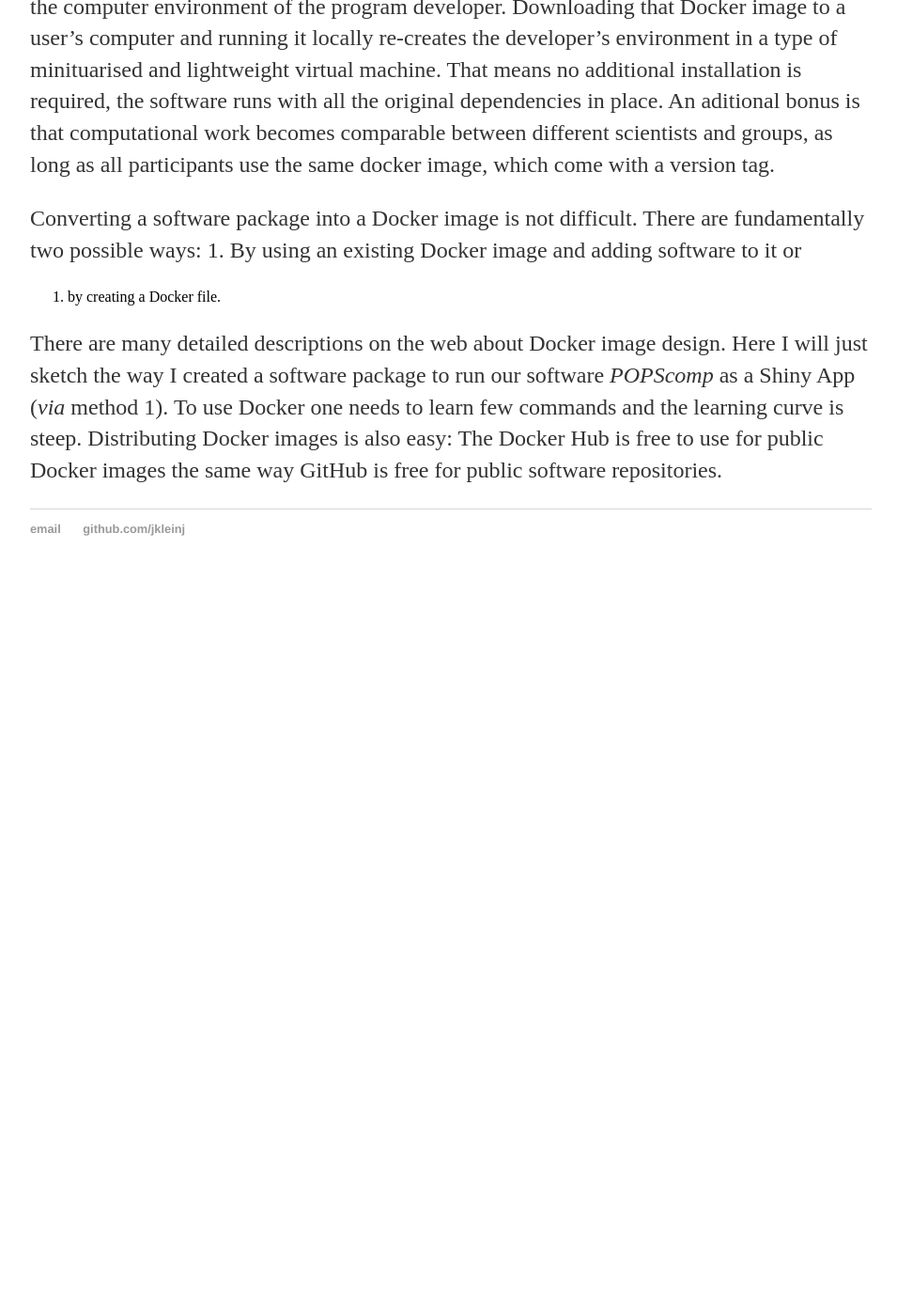
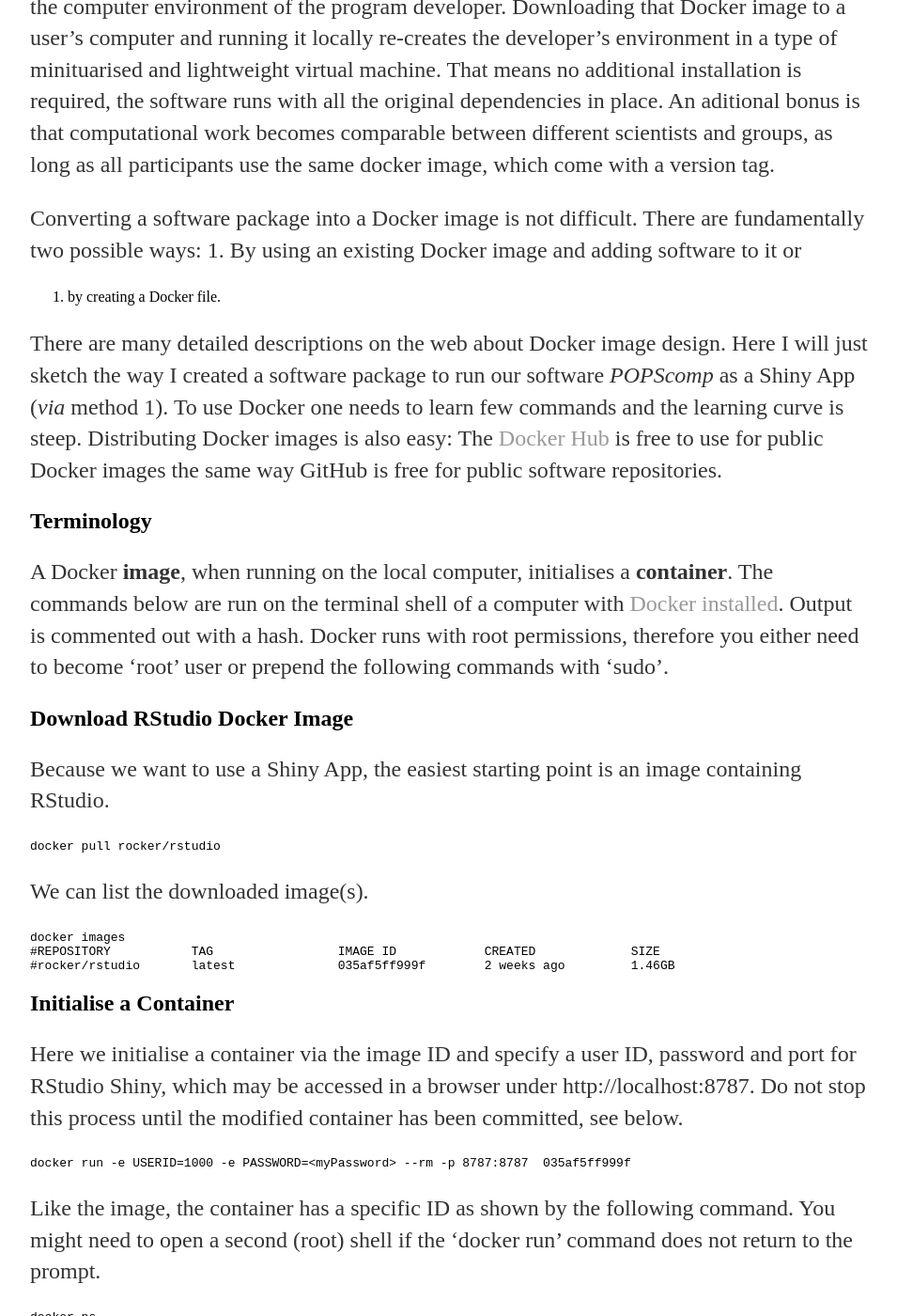
Before and after one commit to jkleinj/jkleinj.github.io, a Jekyll site: the page built from _posts/2020-05-06-Docker-for-the-Computational-Scientist.md, in a window 1280 px wide and 1400 px high, scrolled down 749 px. Shown: the whole window at 94% size, without its empty margins (160-1115 px from the left). Built offline with Jekyll 4.4.1, drawn with Linux system fonts in a browser that asks for light colours; before the commit the page ends 1379 px from its top, so only the background shows below that; some of the changed text lies outside the part shown.

Commit message:
Update 2020-05-06-Docker-for-the-Computational-Scientist.md

````diff
--- a/_posts/2020-05-06-Docker-for-the-Computational-Scientist.md
+++ b/_posts/2020-05-06-Docker-for-the-Computational-Scientist.md
@@ -33,4 +33,64 @@ There are fundamentally two possible ways: 1. By using an existing Docker image
 There are many detailed descriptions on the web about Docker image design.
 Here I will just sketch the way I created a software package to run our software *POPScomp* as a Shiny App (*via* method 1).
 To use Docker one needs to learn few commands and the learning curve is steep.
-Distributing Docker images is also easy: The Docker Hub is free to use for public Docker images the same way GitHub is free for public software repositories.
+Distributing Docker images is also easy: The [Docker Hub](https://hub.docker.com/)
+is free to use for public Docker images the same way GitHub is free for public software repositories.
+
+## Terminology
+A Docker **image**, when running on the local computer, initialises a **container**.
+The commands below are run on the terminal shell of a computer with [Docker installed](https://docs.docker.com/).
+Output is commented out with a hash.
+Docker runs with root permissions, therefore you either need to become 'root' user or prepend the following commands with 'sudo'.
+
+## Download RStudio Docker Image
+Because we want to use a Shiny App, the easiest starting point is an image containing RStudio.
+```
+docker pull rocker/rstudio
+```
+We can list the downloaded image(s).
+```
+docker images
+#REPOSITORY           TAG                 IMAGE ID            CREATED             SIZE
+#rocker/rstudio       latest              035af5ff999f        2 weeks ago         1.46GB
+```
+
+## Initialise a Container
+Here we initialise a container via the image ID and specify a user ID, password and port for RStudio Shiny,
+which may be accessed in a browser under http://localhost:8787. Do not stop this process until the modified container has been committed, see below.
+```
+docker run -e USERID=1000 -e PASSWORD=<myPassword> --rm -p 8787:8787  035af5ff999f
+```
+Like the image, the container has a specific ID as shown by the following command. You might need to open a second (root) shell if the 'docker run' command does not return to the prompt.
+```
+docker ps
+#CONTAINER ID    IMAGE           COMMAND     CREATED          STATUS          PORTS                     NAMES
+#911a29f6d77b    035af5ff999f    "/init"     2 minutes ago    Up 2 minutes    0.0.0.0:8787->8787/tcp    elated_napier
+```
+
+## Modify the Docker Image
+The initialised container can be accessed like a virtual machine.
+For example, open a bash shell in the container:
+```
+docker exec -it 911a29f6d77b bash
+```
+Or copy code to the container:
+```
+docker cp ~/mySoftware.tgz 911a29f6d77b:/root/mySoftware.tgz
+```
+That way one can perform the usual software installations, including software updates on the operating system and the R environment, for example.
+
+## Commit the Modified Container to a New Image
+After performing all the required modifications on the running container, the modified container is committed *via* its ID to a new image.
+```
+docker container commit 911a29f6d77b <owner>/<repository>:<x.y.z>
+```
+This command commits the container locally, where \<owner\> and \<repository\> should be valid names and the tag \<x.y.z\> is usually a 3-digit version number. Command line examples can be found [here](https://docs.docker.com/engine/reference/commandline/commit/). After committing the modified container, the 'docker run' process that has been started at the beginning may now be terminated.
+To upload the image to Docker Hub, use the login and push commands.
+```
+docker login
+docker push <owner>/<repository>:<x.y.z>
+```
+
+## Summary
+We have created a Docker image containing our own software release in only 9 'docker' command lines.
+Docker Hub holds a wide range of base images to start with and your peers will appreciate your software in an easily accessible and platform-agnostic release.
````
